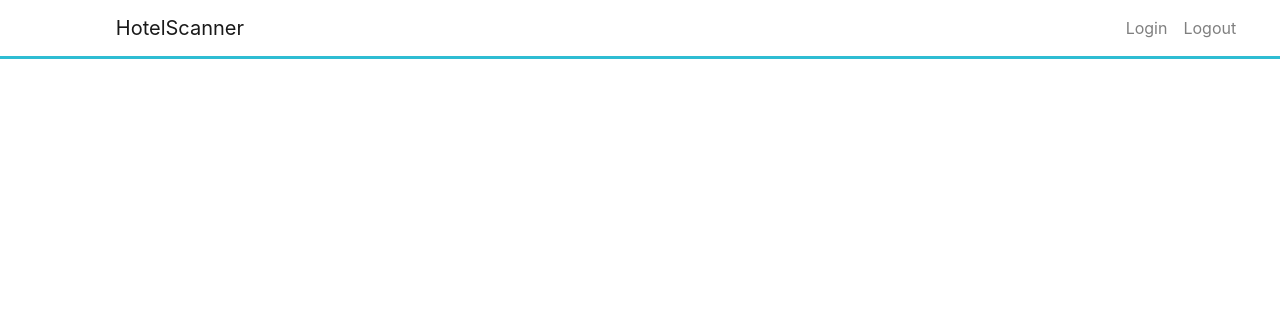
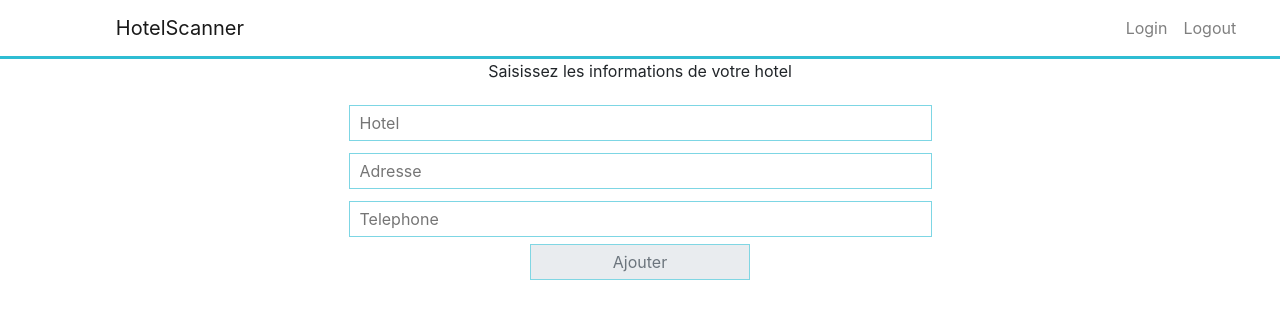
Before and after one commit to koukama/hotelscanner, a React (Create React App) app in the folder app/: page /admin/addhotel in a window 1280 px wide. Shown: the top 318 px of the page. Built offline with nearby package versions, Linux system fonts and the light colour scheme.

Commit message:
feat: implement add hotel

```diff
--- a/app/src/App.js
+++ b/app/src/App.js
@@ -11,10 +11,10 @@ import Home from './containers/Home/Home'
 import NavBar from './components/NavBar/NavBar'
 import RoomList from './containers/RoomList/RoomList'
 import Register from './containers/Register/Register'
-import LoginAdmin from './containers/LoginAdmin/LoginAdmin'
 import Login from './containers/Login/Login'
 import { HotelList } from './containers/HotelList/HotelList'
 import Logout from './containers/Logout/Logout'
+import { AddHotel } from './containers/AddHotel/AddHotel'
 
 import './App.css'
 
@@ -37,6 +37,7 @@ function App() {
                     <Route path="/admin" exact component={Login} />
                     <Route path="/logout" exact component={Logout} />
                     <Route path="/admin/hotels" exact component={HotelList} />
+                    <Route path="/admin/addhotel" exact component={AddHotel} />
                 </Router>
             </Layout>
         </div>
--- a/app/src/containers/LoginAdmin/LoginAdmin.css
+++ b/app/src/containers/AddHotel/AddHotel.css
@@ -1,5 +1,4 @@
 .adminInput{
-    width: 583px;
     height: 36px;
     border: 1px solid #2ebdd39e;
     margin: 6px;
--- /dev/null
+++ b/app/src/containers/AddHotel/AddHotel.js
@@ -0,0 +1,68 @@
+import React, { Component } from 'react'
+import 'bootstrap/dist/css/bootstrap.min.css'
+import { Form } from 'react-bootstrap'
+import axios from 'axios'
+
+export class AddHotel extends Component {
+
+    submitAddHandler = () => {
+        const name = document.getElementById('name').value
+        const address =  document.getElementById('address').value
+        const tel = document.getElementById('tel').value
+        axios.post("http://localhost:5000/api/hotels", { name: name, address: address, tel: tel })
+        .then((response) => {
+            this.setState({ data : response.data})
+        })
+        .catch((error) => {
+            console.log(error);
+        })
+    }
+
+    render() {
+        return (
+            <div className="">
+                <p>Saisissez les informations de votre hotel</p>
+                <form name="loginForm">
+                    <div className="row">
+                         <div className="col-sm">
+                            <input  placeholder="Hotel"
+                                    id="name"
+                                    type="text"
+                                    className="adminInput"
+                            />
+                        </div>
+                    </div>
+                    <div className="row">
+                        <div className="col-sm">
+                            <input placeholder="Adresse"
+                                    id="address"
+                                    type="input"
+                                    className="adminInput"
+                            />
+                        </div>
+                    </div>
+                    <div className="row">
+                        <div className="col-sm">
+                            <input placeholder="Telephone"
+                                    id="tel"
+                                    type="input"
+                                    className="adminInput"
+                            />
+                        </div>
+                    </div>
+                    <div className="row">
+                        <div className="col-sm">
+                            <button className="addButton"
+                                    type="button"
+                                    onClick={this.submitAddHandler}
+                                    >Ajouter
+                            </button>
+                        </div>
+                    </div>
+                </form>
+            </div>
+        )
+    }
+}
+
+export default AddHotel
--- a/app/src/containers/HotelList/HotelList.js
+++ b/app/src/containers/HotelList/HotelList.js
@@ -4,6 +4,7 @@ import axios from 'axios'
 
 import Hotel from './Hotel/Hotel'
 import './HotelList.css'
+import { Redirect } from 'react-router-dom'
 
 
 export class HotelList extends Component {
@@ -25,9 +26,18 @@ export class HotelList extends Component {
             })
     }
 
+    RedirectToAddHotel = () => {
+        this.setState({redirect: true})
+    }
+
     render() {
+        let redirect = null
+        if (this.state.redirect) {
+            redirect = <Redirect to = '/admin/addhotel'/>
+        }
         return (
             <div className="HotelList">
+            {redirect}
             <Table responsive>
                 <thead className="TableHead">
                 <tr>
@@ -35,7 +45,7 @@ export class HotelList extends Component {
                     <td>Adresse</td>
                     <td>chambres</td>
                     <td className="tdButton">
-                        <button type="button" className="addButton" >Ajouter un hotel</button>
+                        <button type="button" className="addButton" onClick={this.RedirectToAddHotel}>Ajouter un hotel</button>
                     </td>
                 </tr>
                 </thead>
--- a/app/src/containers/LoginAdmin/LoginAdmin.js
+++ /dev/null
@@ -1,90 +0,0 @@
-import React, { Component } from 'react'
-import 'bootstrap/dist/css/bootstrap.min.css'
-import { Form } from 'react-bootstrap'
-import { Redirect } from 'react-router-dom'
-import axios from 'axios'
-
-import './LoginAdmin.css'
-import { HotelList } from '../HotelList/HotelList';
-
-
-
-export class LoginAdmin extends Component {
-
-    state = {
-        redirect: false,
-        data: []
-    }
-
-    redirectToHotelList = () =>{
-        axios.get("/hotels")
-            .then((response) => {
-                console.log('response')
-                console.log(response.data)
-                this.setState({ data : response.data, redirect: true})
-            })
-            .catch((error) => {
-                 // handle error
-                console.log(error);
-            })
-    }
-
-
-    render() {
-        let redirect = null
-        if (this.state.redirect) {
-            redirect = <Redirect to={{
-                pathname: '/admin/hotels',
-                state: {data:this.state.data}
-            }}
-    />
-        }
-        return (
-            <div>
-                {redirect}
-                <div className="confirmForm">
-                    <p className="confirmTitle">Saisissez vos coordonnées</p>
-                    <form name="loginForm">
-                        <div className="row">
-                            <div className="col-sm">
-                                <input  placeholder="Email"
-                                        id="email"
-                                        type="text"
-                                        className="adminInput"
-                                />
-                            </div>
-                        </div>
-                        <div className="row">
-                            <div className="col-sm">
-                                <input placeholder="Password"
-                                        id="password"
-                                        type="password"
-                                        className="adminInput"
-                                />
-                            </div>
-                        </div>
-                        <div className="row">
-                            <div className="col-sm">
-                                <button className="confirmationButton"
-                                        type="button"
-                                        className="confirmButton"
-                                        onClick={this.redirectToHotelList}>Se connecter
-                                </button>
-                            </div>
-                        </div>
-                        <div className="row">
-                            <div className="col-sm">
-                                <button className="confirmationButton"
-                                        type="button"
-                                        className="confirmButton">creer un compte
-                                </button>
-                            </div>
-                        </div>
-                    </form>
-                </div>
-            </div>
-        )
-    }
-}
-
-export default LoginAdmin
```
Also changed, not shown: 1 other file (tests, documents, lock files or other folders).
